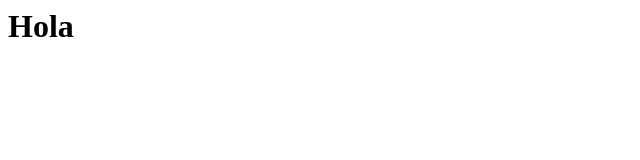
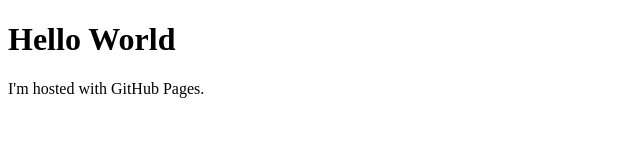
Before and after one commit to aleazofeifam/aleazofeifam.github.io, a plain HTML site: page index.html in a window 1280 px wide. Shown: the whole page, without its empty margins (0-640 px from the left). Drawn offline with Linux system fonts and the light colour scheme.

Commit message:
Update index.html
update index

```diff
--- a/index.html
+++ b/index.html
@@ -1 +1,7 @@
-<h1> Hola        </h1>
+<!DOCTYPE html>
+<html>
+<body>
+<h1>Hello World</h1>
+<p>I'm hosted with GitHub Pages.</p>
+</body>
+</html>
```
